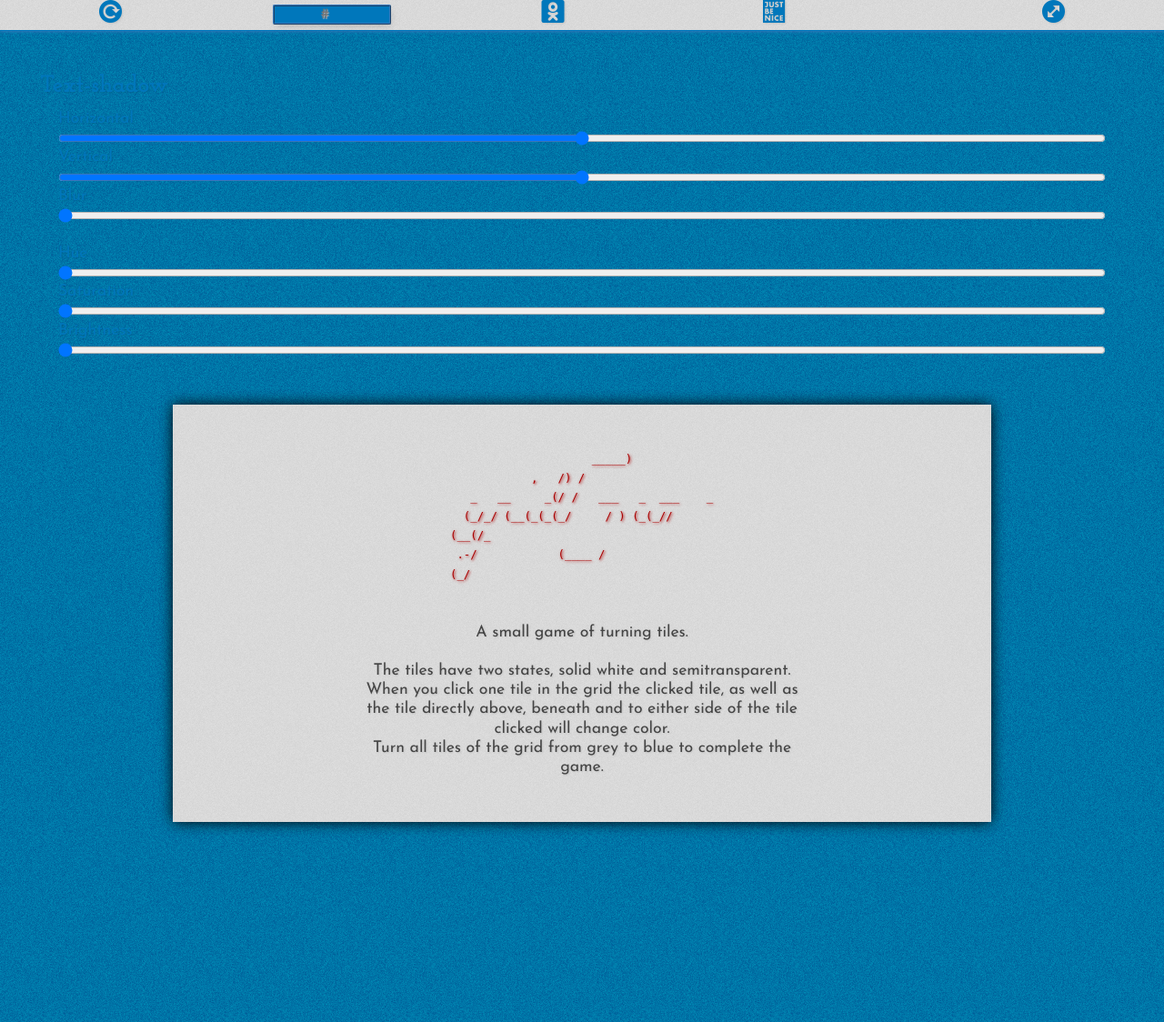
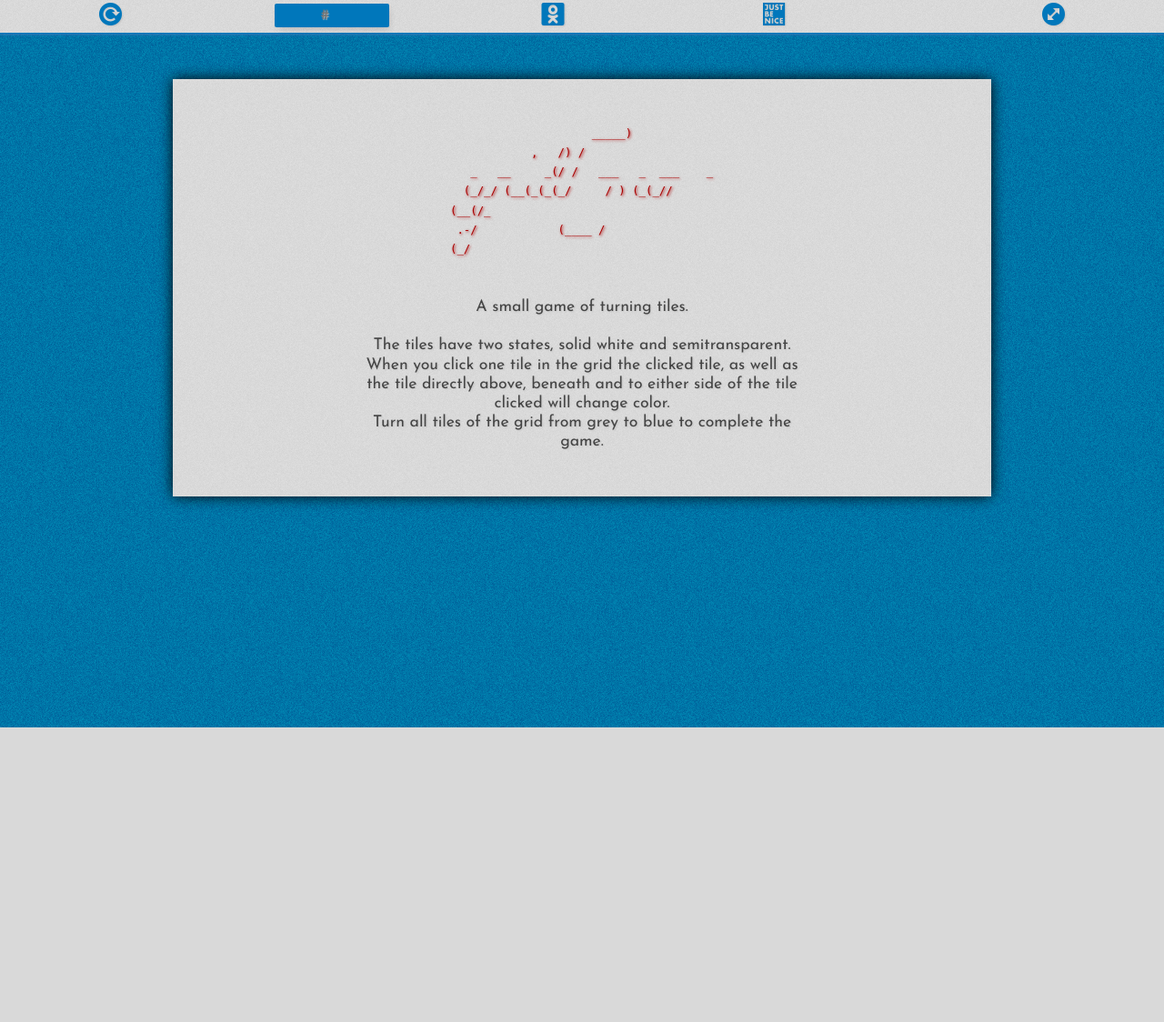
Before and after one commit to jnaO/JavaScript-Game-Challenge, a PHP site: page / in a window 1280 px wide. Shown: the whole page at 91% size. After the commit the page ends 800 px from the top, so only its background shows below. Run offline with PHP 8.4, Linux system fonts and the light colour scheme; some libraries are stand-ins or nearby versions.

Commit message:
details in css navbar

```diff
--- a/css/style.css
+++ b/css/style.css
@@ -16,7 +16,7 @@ audio, canvas, video { display: inline-block; *display: inline; *zoom: 1; }
 audio:not([controls]) { display: none; }
 [hidden] { display: none; }
 
-html { font-size: 100%; -webkit-text-size-adjust: 100%; -ms-text-size-adjust: 100%; background: #F9F9F9 url('../img/bg/bg_darkwhite.png') repeat fixed; }
+html { font-size: 100%; -webkit-text-size-adjust: 100%; -ms-text-size-adjust: 100%; background: #F9F9F9 url('../img/bg/bg_blue.png') repeat fixed; }
 body { margin: 0; font-size: 1.1em; padding: 0 0 20px; }
 body, button, input, select, textarea { font-family: 'Josefin Sans', courier, sans-serif; font-weight: 400; line-height: 1.2em; text-shadow: 1px 1px 2px rgba(0,0,0,0.1); color: #07b; }
 
@@ -55,7 +55,7 @@ form { margin: 0; }
 fieldset { border: 0; margin: 0; padding: 0; }
 label { cursor: pointer; }
 legend { border: 0; *margin-left: -7px; padding: 0; }
-button, input, select, textarea { font-size: 100%; margin: 0; vertical-align: text-bottom; *vertical-align: middle; }
+button, input, select, textarea { font-size: 100%; margin: 0; vertical-align: text-top; *vertical-align: middle; }
 button, input { line-height: normal; *overflow: visible; }
 table button, table input { *overflow: auto; }
 button, input[type="button"], input[type="reset"], input[type="submit"] { cursor: pointer; -webkit-appearance: button; }
@@ -101,6 +101,7 @@ nav {
 	margin-bottom: 10px;
 	height: 33px;
 	box-shadow: 0px 1px 3px 0px #37b;
+	padding: 3px 0 0;
 }
 #main_menu > li {
 	font: 25px/25px Pictos;
@@ -123,11 +124,11 @@ nav {
 	text-shadow: 1px 1px 1px hsl(0, 0%, 67%);
 	box-shadow: 2px 4px 8px -3px rgba(0,0,0,0.2);
 	width: 50%;
-	margin: 0 auto;
+	margin: 1px auto 0;
 	text-align: center;
 	font: 16px/14px "Josefin Sans";
-	border: 2px ridge hsl(210, 57%, 47%);
-	height: 16px;
+	border: 0px ridge hsl(210, 57%, 47%);
+	height: 18px;
 }
 
 h1, h2, h3, h4, h5, h6 {
@@ -270,6 +271,9 @@ button {
         padding: 50px;
         margin: 50px auto;
     }
+	#main_menu input {
+		height: 24px;
+    }
 
 }
 
--- a/index.php
+++ b/index.php
@@ -38,7 +38,7 @@
     	</ul>
     	<span>&nbsp;</span>
     </nav>
-	<section id="textshadow" class="">
+	<section id="textshadow" class="hidden">
 		<h1>Text-shadow</h1>
 		<label>
 			Horizontal
--- a/js/script.js
+++ b/js/script.js
@@ -32,7 +32,10 @@ $(document).ready(function(){
     }
 
     $('#textshadow > [type=range]').change(function(){
-	    tools.log(tools.changeTextShadow(".shadow"));
+	    var newP = $("p");
+	    newP.html(tools.changeTextShadow(".shadow"));
+	    $("#textshadow").append(newP);
+
     });
 
 });
--- a/js/tools.js
+++ b/js/tools.js
@@ -35,8 +35,8 @@ var tools = {
 									 * 		"color: hsl(XX, XX%, XX%)"
 									 */
 		changeTextColor	: 			function(elem){
-										var hue		= $('#textHueAdjust').val()
-										  , sat		= $('#textSaturationAdjust').val()
+										var hue		= $('#hueAdjust').val()
+										  , sat		= $('#saturationAdjust').val()
 										  , bright	= $('#brightnessAdjust').val();
 
 										$(elem).css("color", 'hsl(' + hue + ', ' + sat + '%, ' + bright + '%)');
```
